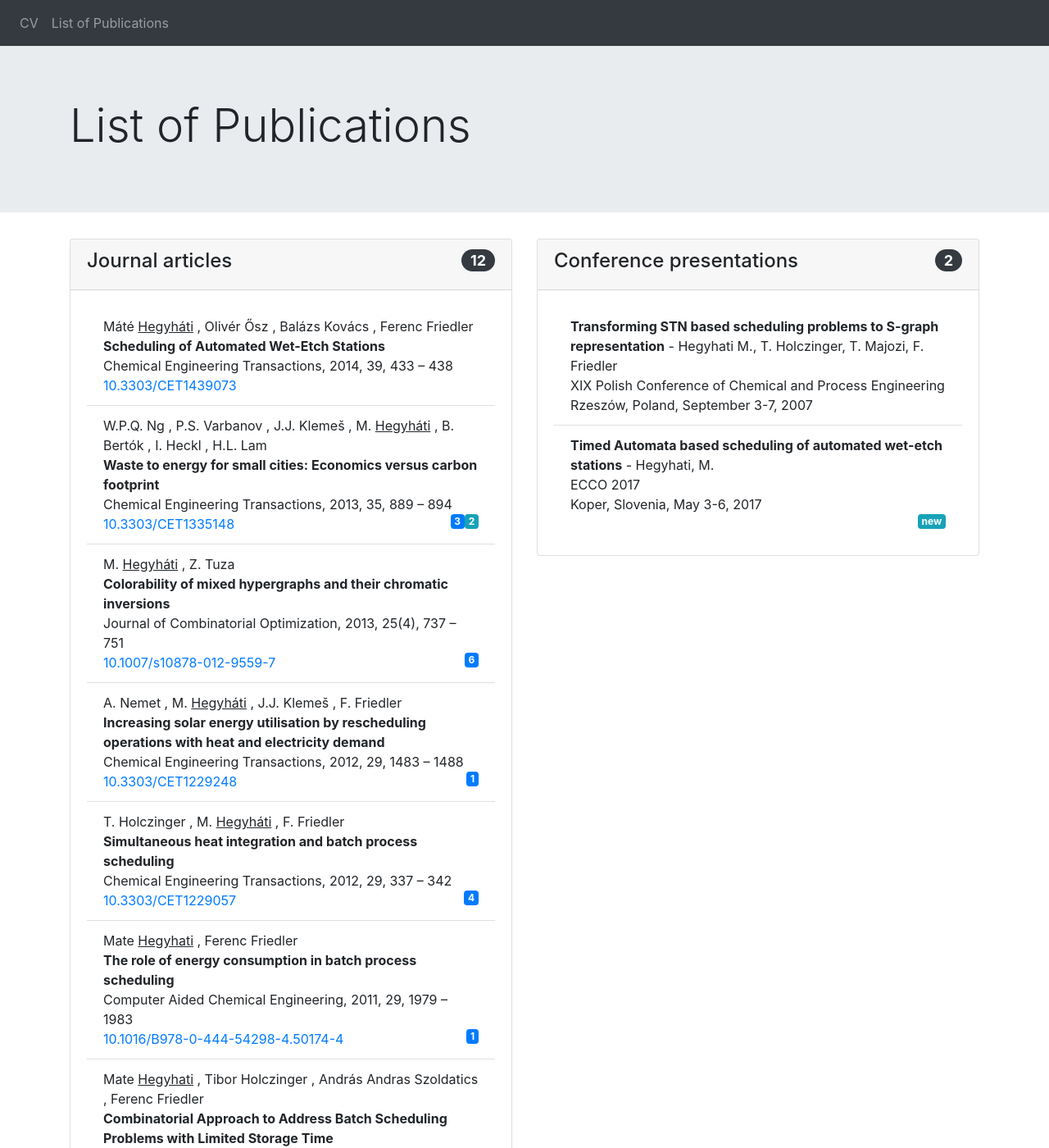
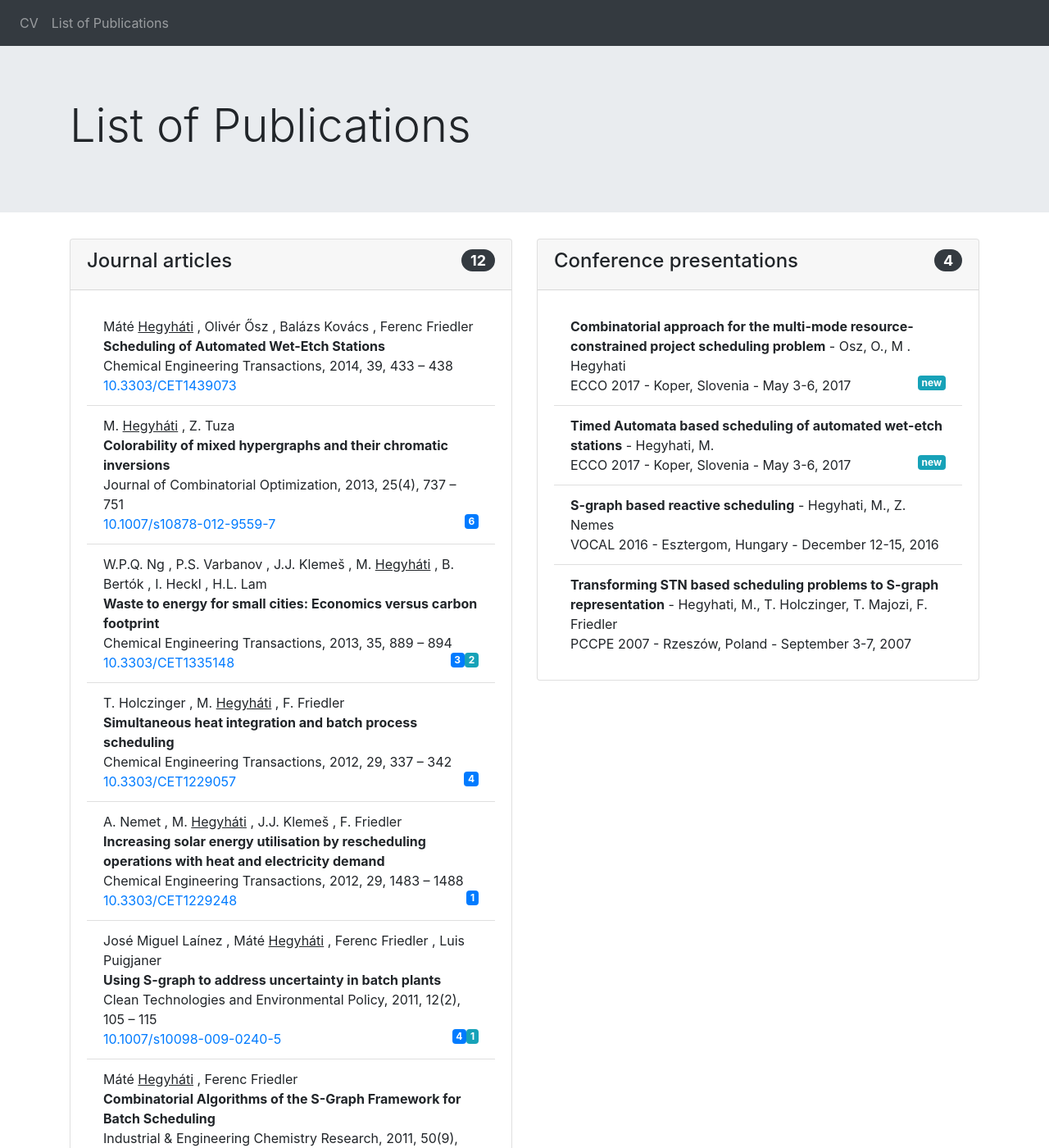
Before and after one commit to hegyhati/hegyhati.github.io, a Jekyll site: the page built from publications.html, in a window 1280 px wide and 1400 px high. Shown: the whole window at 82% size. Built offline with Jekyll 4.4.1, drawn with Linux system fonts in a browser that asks for light colours; some of the changed text lies outside the part shown.

Commit message:
sort by year for publicastions and presentations

```diff
--- a/_data/presentations.json
+++ b/_data/presentations.json
@@ -1,8 +1,9 @@
 [
     {
-        "author": "Hegyhati M., T. Holczinger, T. Majozi, F. Friedler",
+        "author": "Hegyhati, M., T. Holczinger, T. Majozi, F. Friedler",
         "title": "Transforming STN based scheduling problems to S-graph representation",
         "conference": "XIX Polish Conference of Chemical and Process Engineering",
+        "conferenceshort": "PCCPE 2007",
         "city": "Rzeszów",
         "country": "Poland",
         "year": "2007",
@@ -12,11 +13,31 @@
     {
         "author" : "Hegyhati, M.",
         "title" : "Timed Automata based scheduling of automated wet-etch stations",
-        "conference": "ECCO 2017",
+        "conferenceshort": "ECCO 2017",
         "city": "Koper",
         "country": "Slovenia",
         "date": "May 3-6",
         "year": "2017",
         "type": ["oral", "international"]
+    },
+    {
+        "author": "Osz, O., M . Hegyhati",
+        "title" : "Combinatorial approach for the multi-mode resource-constrained project scheduling problem",
+        "conferenceshort": "ECCO 2017",
+        "city": "Koper",
+        "country": "Slovenia",
+        "date": "May 3-6",
+        "year": "2017",
+        "type": ["oral","international","collaborator"]
+    },
+    {
+        "author": "Hegyhati, M., Z. Nemes",
+        "title": "S-graph based reactive scheduling",
+        "conferenceshort": "VOCAL 2016",
+        "city": "Esztergom",
+        "country": "Hungary",
+        "date": "December 12-15",
+        "year": "2016",
+        "type": ["oral","international"]
     }
 ]
--- a/_data/presentations_temp.csv
+++ b/_data/presentations_temp.csv
@@ -1,8 +1,4 @@
 {
-Oral presentation
-1.
-2. Osz, O., Hegyhati, M., Combinatorial approach for the multi-mode resource-constrained project scheduling problem; presented at ECCO 2017, Koper, Slovenia, May 3-6, 2017
-3. Hegyhati, M., Nemes Z., S-graph based reactive scheduling; presented at VOCAL 2016, Esztergom, Hungary, December 12-15, 2016.
 4. Osz, O., Hegyhati M., A novel combinatorial approach for the resource-constrained scheduling problem; presented at VOCAL 2016, Esztergom, Hungary, December 12-15, 2016.
 5. Hegyhati, M.; A combinatorial modeling tool for event-based batch process scheduling: the eS-graph; presented at ASCONIKK & VOCAL 2014, Veszprem, Hungary, December 14-17, 2014.
 6. Hegyhati, M., A. Eles; Generic software tool for the evaluation, comparison and ranking of methods for short-term batch process scheduling problems; presented at ASCONIKK & VOCAL 2014, Veszprem, Hungary, December 14-17, 2014.
--- a/_includes/presentation.html
+++ b/_includes/presentation.html
@@ -1,6 +1,4 @@
 
 
 <div><b>{{pres.title}}</b> - {{pres.author}}</div>
-<div>{{pres.conference}}</div>
-<div>{{pres.city}}, {{pres.country}}, {{pres.date}}, {{pres.year}}</div>
-<div>{% if pres.year >= "2017" %} <span class="badge badge-info float-right">new</span> {% endif %}</div>
+<div>{{pres.conferenceshort}} - {{pres.city}}, {{pres.country}} - {{pres.date}}, {{pres.year}}{% if pres.year >= "2017" %} <span class="badge badge-info float-right">new</span> {% endif %}</div>
--- a/publications.html
+++ b/publications.html
@@ -14,7 +14,8 @@ categories: jekyll update
                 </div>
                 <div class="card-body">
                     <ul class="list-group list-group-flush">
-                    {% for pub in site.data.articles %}
+                    {% assign articles = (site.data.articles | sort: "year") | reverse %}
+                    {% for pub in articles %}
                         <li class="list-group-item">{% include article.html %}</li>
                     {% endfor %}
                     </ul>
@@ -28,7 +29,8 @@ categories: jekyll update
                 </div>
                 <div class="card-body">
                     <ul class="list-group list-group-flush">
-                    {% for pres in site.data.presentations %}
+                    {% assign presentations = (site.data.presentations | sort: "year") | reverse %}
+                    {% for pres in  presentations %}
                         <li class="list-group-item">{% include presentation.html %}</li>
                     {% endfor %}
                     </ul>
```
